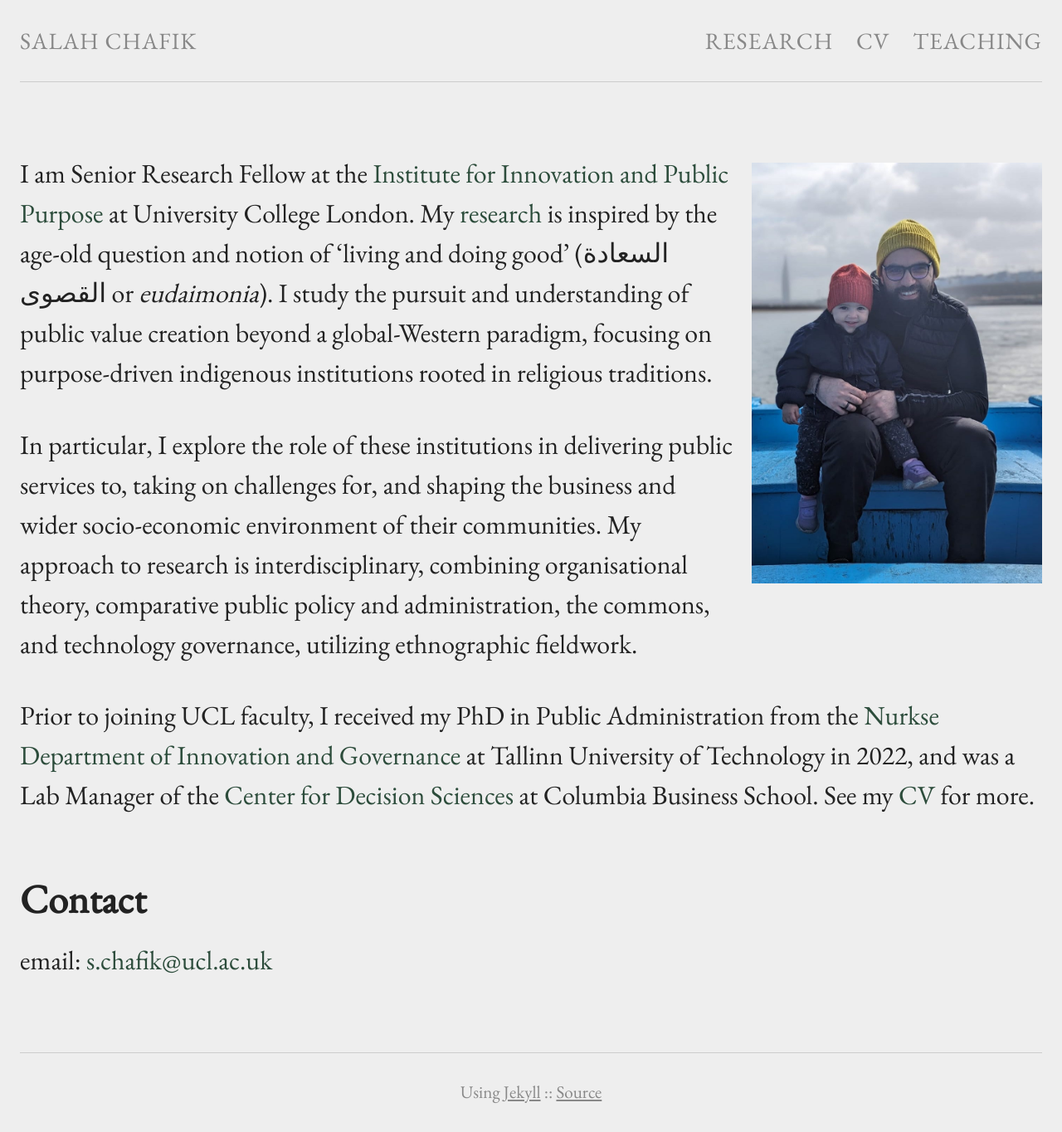
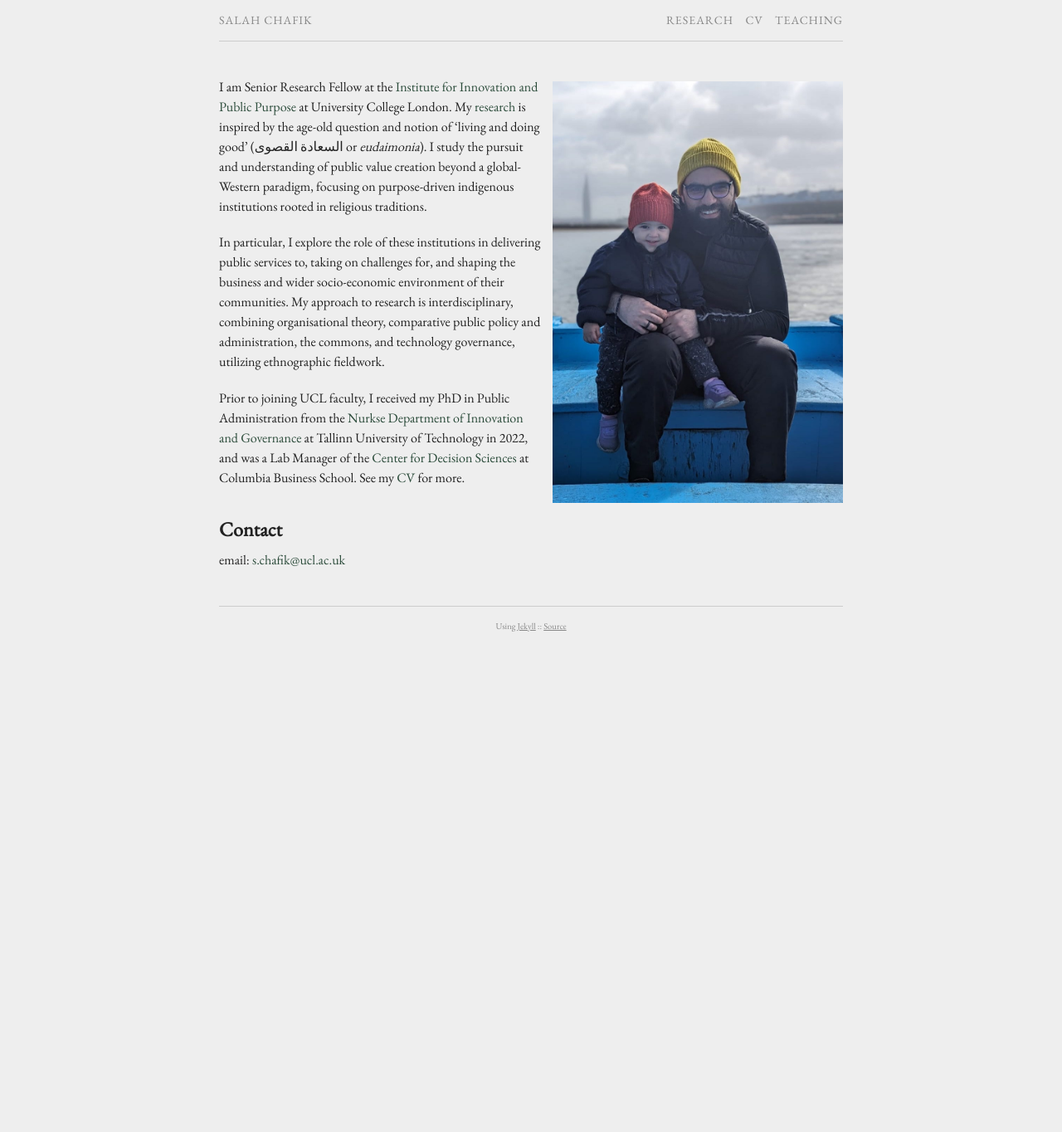
Before and after one commit to schafik/schafik.github.io, a Jekyll site: the page built from index.md, in a window 1280 px wide. Shown: the whole page at 83% size. Built offline with Jekyll 4.4.1, drawn with Linux system fonts in a browser that asks for light colours; comment, search, counter and statistics services are not loaded; after the commit the page ends 900 px from its top, so only the background shows below that.

Commit message:
Update main.scss

```diff
--- a/css/main.scss
+++ b/css/main.scss
@@ -4,7 +4,7 @@
 @charset "utf-8";
 
 $base-font-family: 'EB Garamond', serif;
-$base-font-size:   xx-large;
+$base-font-size:   medium;
 $small-font-size:  0.875em;
 $vsmall-font-size: 0.66em;
 $base-line-height: 1.5;
```
